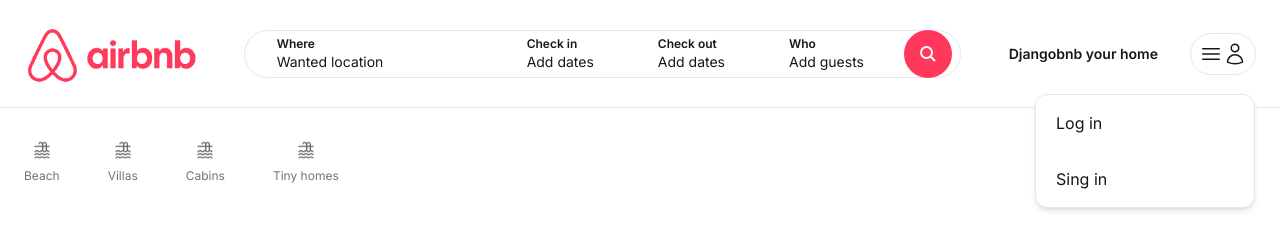
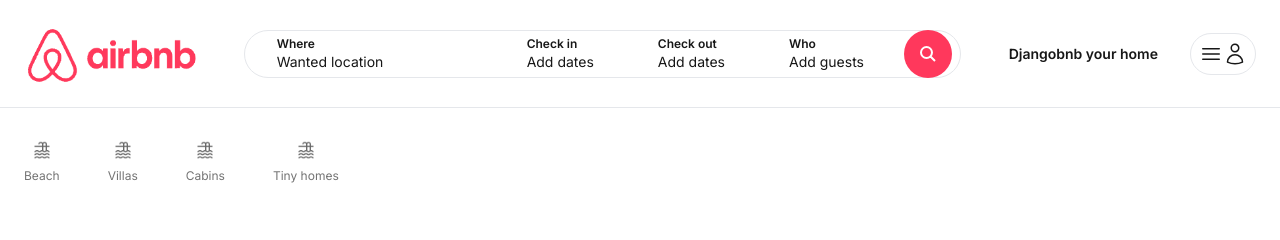
Before and after one commit to PacoDeLuis/Fronted-Clone-de-Airbnb, a Next.js app: page / in a window 1280 px wide. Shown: the top 240 px of the page. Built offline with nearby package versions, Linux system fonts and the light colour scheme.

Commit message:
11 user menu popup

```diff
--- a/app/components/navbar/UserNav.tsx
+++ b/app/components/navbar/UserNav.tsx
@@ -4,10 +4,13 @@
 
 const UserNav = () => {
 
-    const [isOpen, setIsOpen] = useState(true)
+    const [isOpen, setIsOpen] = useState(false)
     return (
         <div className="p-2 relative inline-block border rounded-full">
-            <button className="flex items-center">
+            <button
+            onClick={() => setIsOpen(!isOpen)}
+            className="flex items-center"
+            >
                 <svg fill="none" viewBox="0 0 24 24" strokeWidth="1.5" stroke="currentColor" className="w-6 h-6">
                     <path strokeLinecap="round" strokeLinejoin="round" d="M3.75 6.75h16.5M3.75 12h16.5m-16.5 5.25h16.5" />
                 </svg>
```
